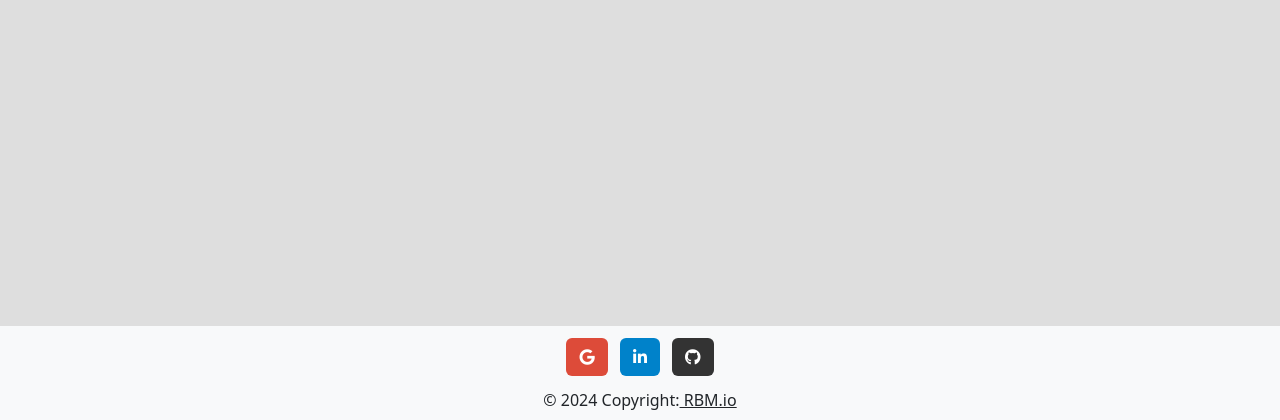
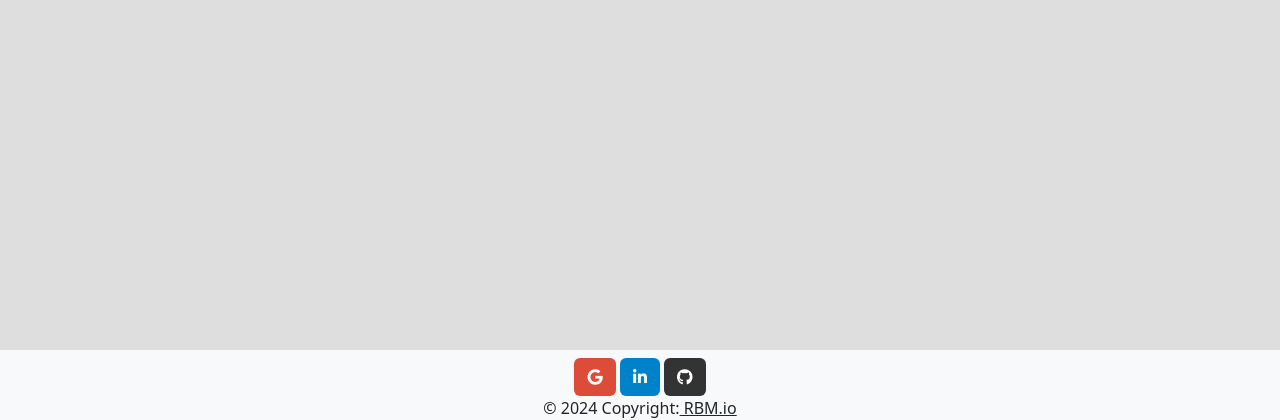
Before and after one commit to Jean7667/RBM_APP, a Django app: page /user_app/booking-success/ in a window 1280 px wide. Shown: the part 380-800 px from the top of the page. Run offline with Django 5.2, Linux system fonts and the light colour scheme; a user stored in the database is signed in; data comes from the database, SQL or seed files in the repository; some libraries are stand-ins or nearby versions.

Commit message:
new class on Footer Socials and adjusted pad

```diff
--- a/user_app/templates/base.html
+++ b/user_app/templates/base.html
@@ -71,13 +71,13 @@
         <div class="container p-2 pb-0">
             <!-- Section: Social media -->
             <section class="mb-0 w-100">
-                <a class="btn text-white btn-floating m-1" style="background-color: #dd4b39;" href="#!" role="button"><i class="fab fa-google"></i></a>
-                <a class="btn text-white btn-floating m-1" style="background-color: #0082ca;" href="#!" role="button"><i class="fab fa-linkedin-in"></i></a>
-                <a class="btn text-white btn-floating m-1" style="background-color: #333333;" href="#!" role="button"><i class="fab fa-github"></i></a>
+                <a class="btn btn-social text-white btn-floating m-0" style="background-color: #dd4b39;" href="#!" role="button"><i class="fab fa-google"></i></a>
+                <a class="btn btn-social text-white btn-floating m-0" style="background-color: #0082ca;" href="#!" role="button"><i class="fab fa-linkedin-in"></i></a>
+                <a class="btn btn-social text-white btn-floating m-0" style="background-color: #333333;" href="#!" role="button"><i class="fab fa-github"></i></a>
             </section>
         </div>
          <!-- Copyright -->
-        <div class="text-center p-2">
+        <div class="text-center p-0">
             © 2024 Copyright:<a class="text-body" href="RBM.io">&nbsp;RBM.io</a>
         </div>
         <!-- Copyright -->
```
